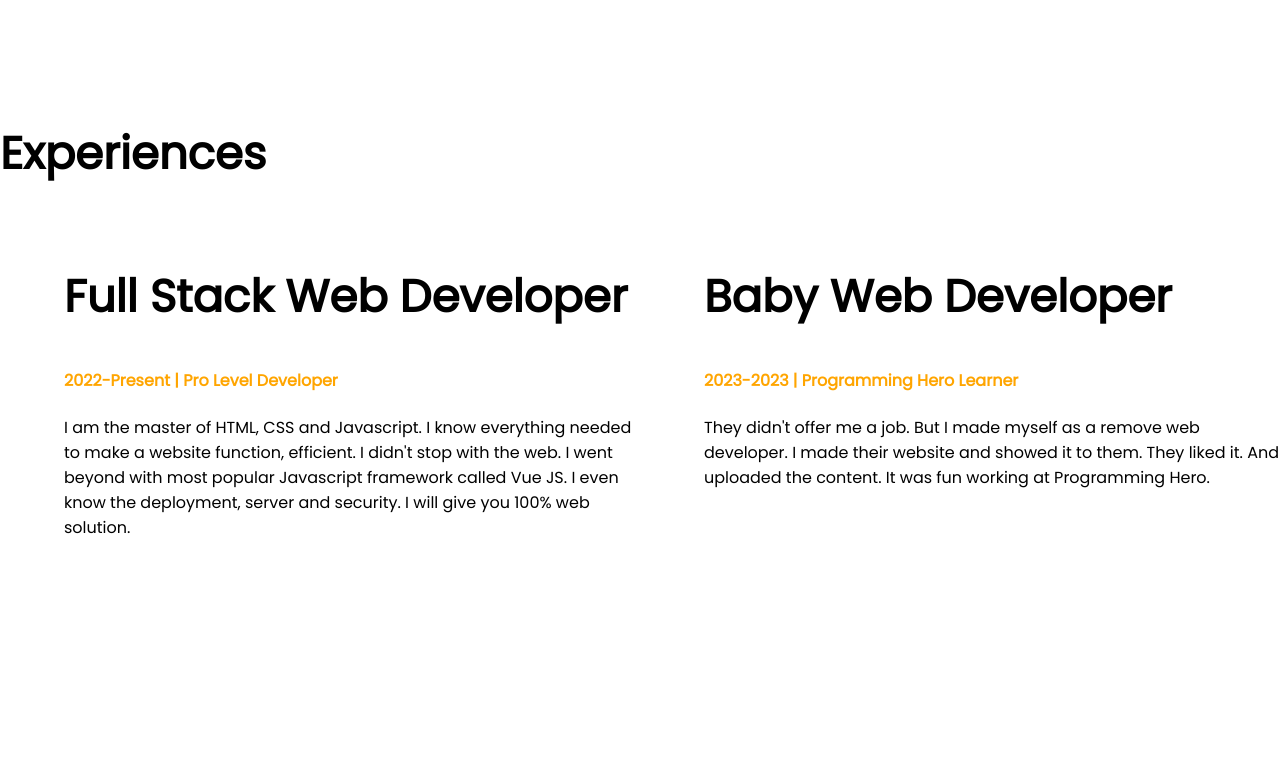
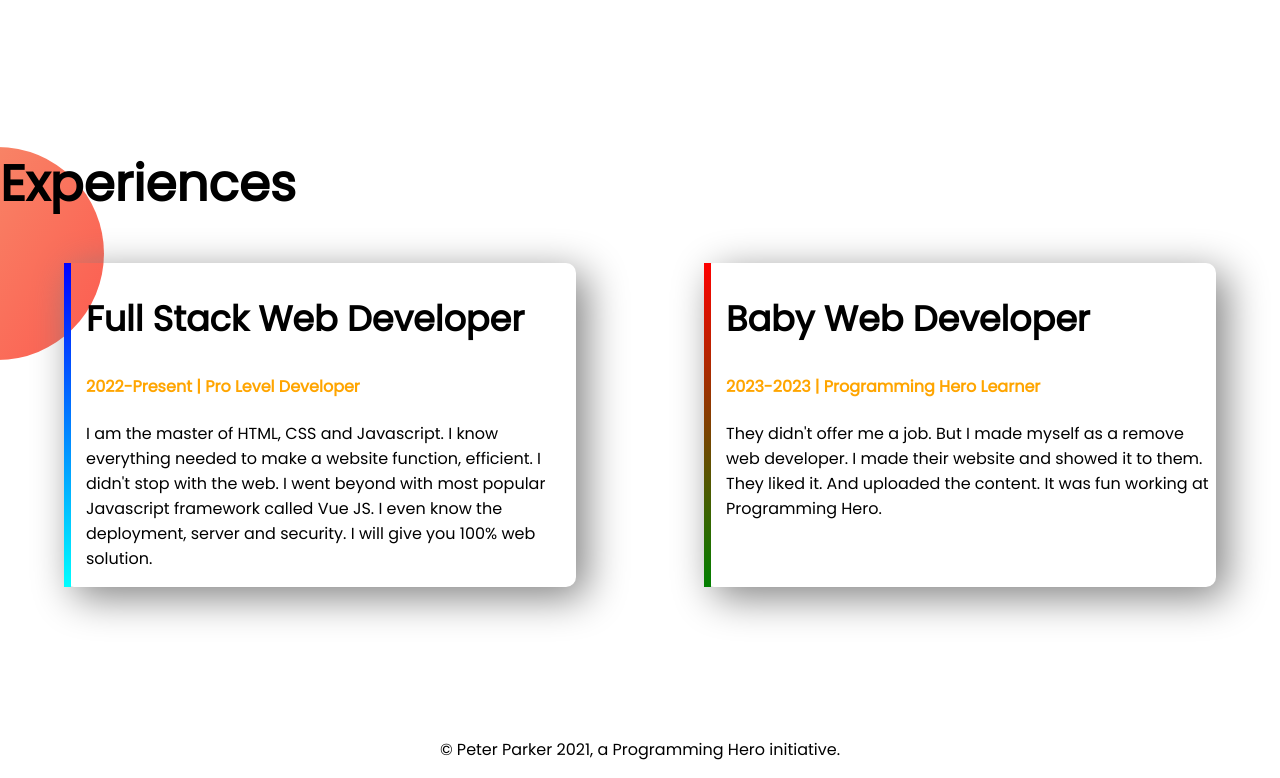
Before and after one commit to anshanto/anshanto-protfolio, a plain HTML site: page index.html in a window 1280 px wide. Shown: the part 1076-1854 px from the top of the page. Before the commit the page ends 1782 px from the top, so only its background shows below. Drawn offline with Linux system fonts and the light colour scheme.

Commit message:
footer added

```diff
--- a/index.html
+++ b/index.html
@@ -47,8 +47,8 @@
     <section class="experiences-area">
         <h1>Experiences</h1>
         <div class="flexible-container">
-            <div class="half-width">
-                <h1>Full Stack Web Developer</h1>
+            <div id="web-dev" class="experiences-iteam">
+                <h2>Full Stack Web Developer</h2>
                 <h4><span class="orange-color">2022-Present | Pro Level Developer</span></h4>
                 <p>I am the master of HTML, CSS and Javascript. I know everything needed to make a website function,
                     efficient.
@@ -58,8 +58,8 @@
                     the
                     deployment, server and security. I will give you 100% web solution.</p>
             </div>
-            <div class="half-width">
-                <h1>Baby Web Developer</h1>
+            <div id="full-dev" class="experiences-iteam">
+                <h2>Baby Web Developer</h2>
                 <h4><span class="orange-color">2023-2023 | Programming Hero Learner</span></h4>
                 <p>They didn't offer me a job. But I made myself as a remove web developer. I made their website and
                     showed
@@ -68,6 +68,9 @@
             </div>
         </div>
     </section>
+    <footer>
+        <p>© Peter Parker 2021, a Programming Hero initiative.</p>
+    </footer>
 
 </body>
 
--- a/style.css
+++ b/style.css
@@ -3,7 +3,10 @@ body{
     margin: 0%;
 }
 h1{
-    font-size: 45px;
+    font-size: 50px;
+}
+h2{
+    font-size: 35px;
 }
 .orange-color{
     color: orange;
@@ -43,3 +46,28 @@ h1{
     background-repeat: no-repeat;
     background-position: right;
 }
+.experiences-iteam{
+    width: 40%;
+    margin-left: 5%;
+    margin-right: 5%;
+    padding-left: 15px;
+    border-radius: 10px;
+    box-shadow: 10px 10px 40px gray;
+}
+.experiences-area{
+    background-image: url(images/exp-bg.png);
+    background-repeat: no-repeat;
+}
+#web-dev{
+    border-left: 7px solid;
+    border-image: linear-gradient(blue, cyan);
+    border-image-slice: 1;
+}
+#full-dev{
+    border-left: 7px solid;
+    border-image: linear-gradient(red, green);
+    border-image-slice: 1;
+}
+footer p {
+    text-align: center;
+}
```
